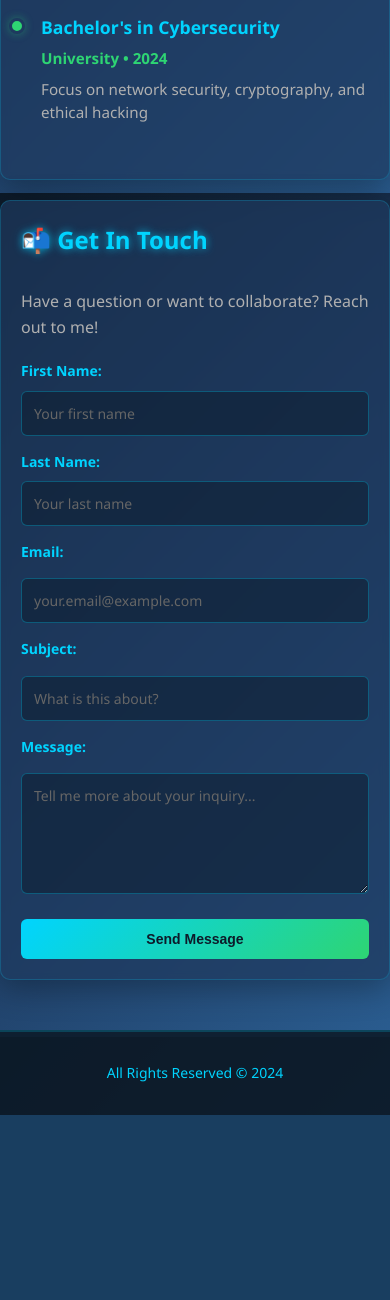
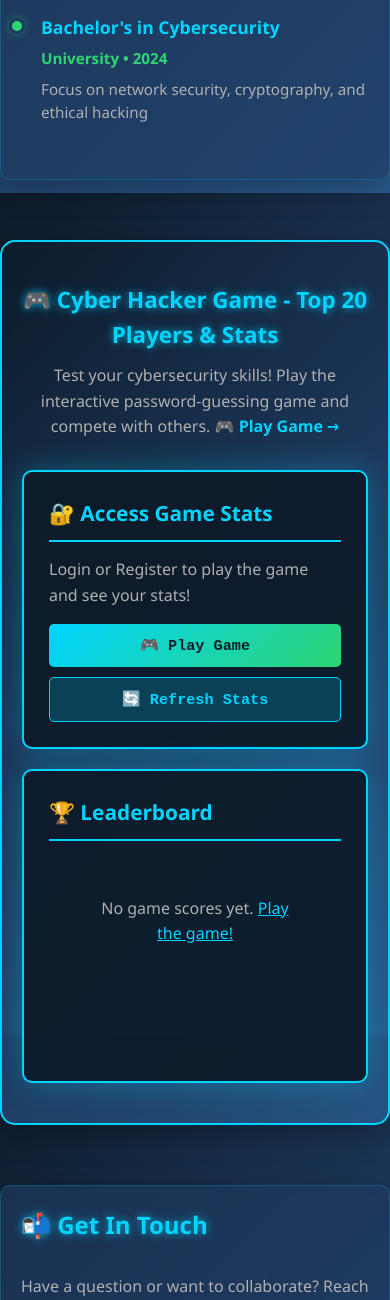
Before and after one commit to mugire-can/portofolio, a PHP site: page /my_portfolio.php in a window 390 px wide. Shown: the part 4871-6171 px from the top of the page. Before the commit the page ends 5986 px from the top, so only its background shows below. Run offline with PHP 8.4, Linux system fonts and the light colour scheme.

Commit message:
feat: Add game stats and leaderboard to main portfolio page
Major additions:
  ✅ New 'Game Stats' section on main portfolio page
  ✅ Top 20 leaderboard display
  ✅ Stats refresh button
  ✅ Link to play game
  ✅ Responsive design
  ✅ Beautiful styling

Portfolio page now shows:
  • Access game stats section
  • Real-time leaderboard
  • Top 20 players
  • Total scores, games played, best scores
  • Links to play and refresh

CSS additions:
  • Game stats section styling
  • Leaderboard table design
  • Buttons and animations
  • Mobile responsive layout

JS additions:
  • loadGameStatsToPortfolio() function
  • getGameScores() from localStorage
  • Auto-load stats on page load
  • Refresh button functionality

Stats are pulled directly from game localStorage!

```diff
--- a/assets/css/my_portfolio.css
+++ b/assets/css/my_portfolio.css
@@ -630,6 +630,164 @@ ul li {
     animation: floatHover 2s ease-in-out infinite;
 }
 
+/* Game Stats Section */
+#game-stats {
+    margin: 60px 0;
+    padding: 40px 20px;
+    background: linear-gradient(135deg, rgba(13, 27, 42, 0.8) 0%, rgba(30, 58, 95, 0.8) 50%, rgba(42, 92, 143, 0.8) 100%);
+    border: 2px solid #00d4ff;
+    border-radius: 15px;
+    animation: fadeInUp 0.8s ease;
+}
+
+#game-stats h2 {
+    text-align: center;
+    color: #00d4ff;
+    margin-bottom: 10px;
+    font-size: 1.8em;
+    text-shadow: 0 0 20px rgba(0, 212, 255, 0.5);
+}
+
+#game-stats > p {
+    text-align: center;
+    color: #b0b0b0;
+    margin-bottom: 30px !important;
+}
+
+#game-stats > p a {
+    color: #00d4ff;
+    font-weight: bold;
+    transition: all 0.3s;
+}
+
+#game-stats > p a:hover {
+    text-shadow: 0 0 10px rgba(0, 212, 255, 0.8);
+}
+
+.game-stats-container {
+    display: grid;
+    grid-template-columns: 1fr 1fr;
+    gap: 20px;
+    max-width: 1200px;
+    margin: 0 auto;
+}
+
+.stats-panel {
+    background: rgba(13, 27, 42, 0.95);
+    border: 2px solid #00d4ff;
+    border-radius: 10px;
+    padding: 25px;
+    box-shadow: 0 0 30px rgba(0, 212, 255, 0.3);
+    animation: slideInLeft 0.6s ease;
+}
+
+.stats-panel h3 {
+    color: #00d4ff;
+    margin-bottom: 15px;
+    border-bottom: 2px solid #00d4ff;
+    padding-bottom: 10px;
+    font-size: 1.3em;
+}
+
+.game-action-buttons {
+    display: flex;
+    gap: 10px;
+    flex-wrap: wrap;
+}
+
+.game-btn {
+    flex: 1;
+    padding: 12px 20px;
+    background: linear-gradient(135deg, #00d4ff, #2ed573);
+    color: #0d1b2a;
+    border: none;
+    border-radius: 5px;
+    cursor: pointer;
+    font-weight: bold;
+    font-family: 'Courier New', monospace;
+    transition: all 0.3s;
+    min-width: 140px;
+    font-size: 0.95em;
+}
+
+.game-btn:hover {
+    transform: translateY(-2px);
+    box-shadow: 0 0 20px rgba(0, 212, 255, 0.5);
+}
+
+.game-btn.secondary {
+    background: rgba(0, 212, 255, 0.2);
+    color: #00d4ff;
+    border: 1px solid #00d4ff;
+}
+
+.game-btn.secondary:hover {
+    background: rgba(0, 212, 255, 0.4);
+}
+
+#portfolio-leaderboard {
+    min-height: 200px;
+    display: flex;
+    flex-direction: column;
+    justify-content: flex-start;
+    gap: 10px;
+}
+
+.leaderboard-table {
+    width: 100%;
+    border-collapse: collapse;
+    color: #00d4ff;
+    font-size: 0.9em;
+}
+
+.leaderboard-table th,
+.leaderboard-table td {
+    padding: 8px;
+    text-align: left;
+    border-bottom: 1px solid rgba(0, 212, 255, 0.2);
+}
+
+.leaderboard-table th {
+    background: rgba(0, 212, 255, 0.1);
+    color: #2ed573;
+    font-weight: bold;
+}
+
+.leaderboard-table tr:hover {
+    background: rgba(0, 212, 255, 0.05);
+}
+
+.leaderboard-table td.rank {
+    color: #2ed573;
+    font-weight: bold;
+    width: 30px;
+    text-align: center;
+}
+
+.leaderboard-table td.score {
+    color: #2ed573;
+    font-weight: bold;
+}
+
+@media (max-width: 768px) {
+    .game-stats-container {
+        grid-template-columns: 1fr;
+    }
+
+    #game-stats h2 {
+        font-size: 1.4em;
+    }
+
+    .game-action-buttons {
+        flex-direction: column;
+    }
+
+    .game-btn {
+        width: 100%;
+    }
+}
+}
+
 .contact-form button:active {
     transform: translateY(0);
 }
--- a/assets/js/my_portofolio.js
+++ b/assets/js/my_portofolio.js
@@ -376,3 +376,57 @@ function displayPortfolioSummary() {
 
 // Display on page load
 displayPortfolioSummary();
+
+// ============================================
+// GAME STATS INTEGRATION
+// ============================================
+
+function loadGameStatsToPortfolio() {
+    const scores = getGameScores();
+    if (scores.length === 0) {
+        document.getElementById('portfolio-leaderboard').innerHTML = '<p style="color: #b0b0b0; text-align: center; padding: 20px;">No game scores yet. <a href="cyber_hacker_game.html" target="_blank" style="color: #00d4ff; text-decoration: underline;">Play the game!</a></p>';
+        return;
+    }
+
+    // Group scores by player
+    const grouped = {};
+    scores.forEach(s => {
+        if (!grouped[s.username]) {
+            grouped[s.username] = { total: 0, games: 0, best: 0 };
+        }
+        grouped[s.username].total += s.score;
+        grouped[s.username].games++;
+        grouped[s.username].best = Math.max(grouped[s.username].best, s.score);
+    });
+
+    // Sort and get top 20
+    const board = Object.entries(grouped)
+        .map(([name, stats]) => ({ name, ...stats }))
+        .sort((a, b) => b.total - a.total)
+        .slice(0, 20);
+
+    // Build table
+    let html = '<table class="leaderboard-table"><tr><th class="rank">#</th><th>Player</th><th class="score">Total Score</th><th>Games</th><th>Best</th></tr>';
+    board.forEach((p, i) => {
+        html += `<tr><td class="rank">${i+1}</td><td>${p.name}</td><td class="score">${p.total}</td><td>${p.games}</td><td>${p.best}</td></tr>`;
+    });
+    html += '</table>';
+    document.getElementById('portfolio-leaderboard').innerHTML = html;
+}
+
+// Get game scores from localStorage (same as game)
+function getGameScores() {
+    try {
+        const scores = localStorage.getItem('gameScores');
+        return scores ? JSON.parse(scores) : [];
+    } catch {
+        return [];
+    }
+}
+
+// Load stats on portfolio page load
+document.addEventListener("DOMContentLoaded", () => {
+    if (document.getElementById('portfolio-leaderboard')) {
+        setTimeout(loadGameStatsToPortfolio, 500);
+    }
+});
--- /dev/null
+++ b/game_scores.json
@@ -0,0 +1,4 @@
+{
+    "users": [],
+    "scores": []
+}
--- a/my_portfolio.php
+++ b/my_portfolio.php
@@ -276,6 +276,32 @@ if ($_SERVER['REQUEST_METHOD'] === 'POST') {
         </div>
     </section>
 
+    <!-- Game Stats Section -->
+    <section id="game-stats">
+        <h2>🎮 Cyber Hacker Game - Top 20 Players & Stats</h2>
+        <p style="color: #b0b0b0; margin-bottom: 20px;">Test your cybersecurity skills! Play the interactive password-guessing game and compete with others. <a href="cyber_hacker_game.html" target="_blank" style="color: #00d4ff; text-decoration: none; font-weight: bold;">🎮 Play Game →</a></p>
+
+        <div class="game-stats-container">
+            <!-- Login Panel -->
+            <div class="stats-panel">
+                <h3>🔐 Access Game Stats</h3>
+                <p style="color: #b0b0b0; margin-bottom: 15px;">Login or Register to play the game and see your stats!</p>
+                <div class="game-action-buttons">
+                    <button class="game-btn" onclick="window.open('cyber_hacker_game.html', '_blank')">🎮 Play Game</button>
+                    <button class="game-btn secondary" onclick="loadGameStatsToPortfolio()">🔄 Refresh Stats</button>
+                </div>
+            </div>
+
+            <!-- Leaderboard Panel -->
+            <div class="stats-panel">
+                <h3>🏆 Leaderboard</h3>
+                <div id="portfolio-leaderboard" style="color: #b0b0b0; text-align: center; padding: 20px;">
+                    <p>Loading leaderboard...</p>
+                </div>
+            </div>
+        </div>
+    </section>
+
     <!-- Contact Section -->
     <section id="contact">
         <h2>📬 Get In Touch</h2>
```
